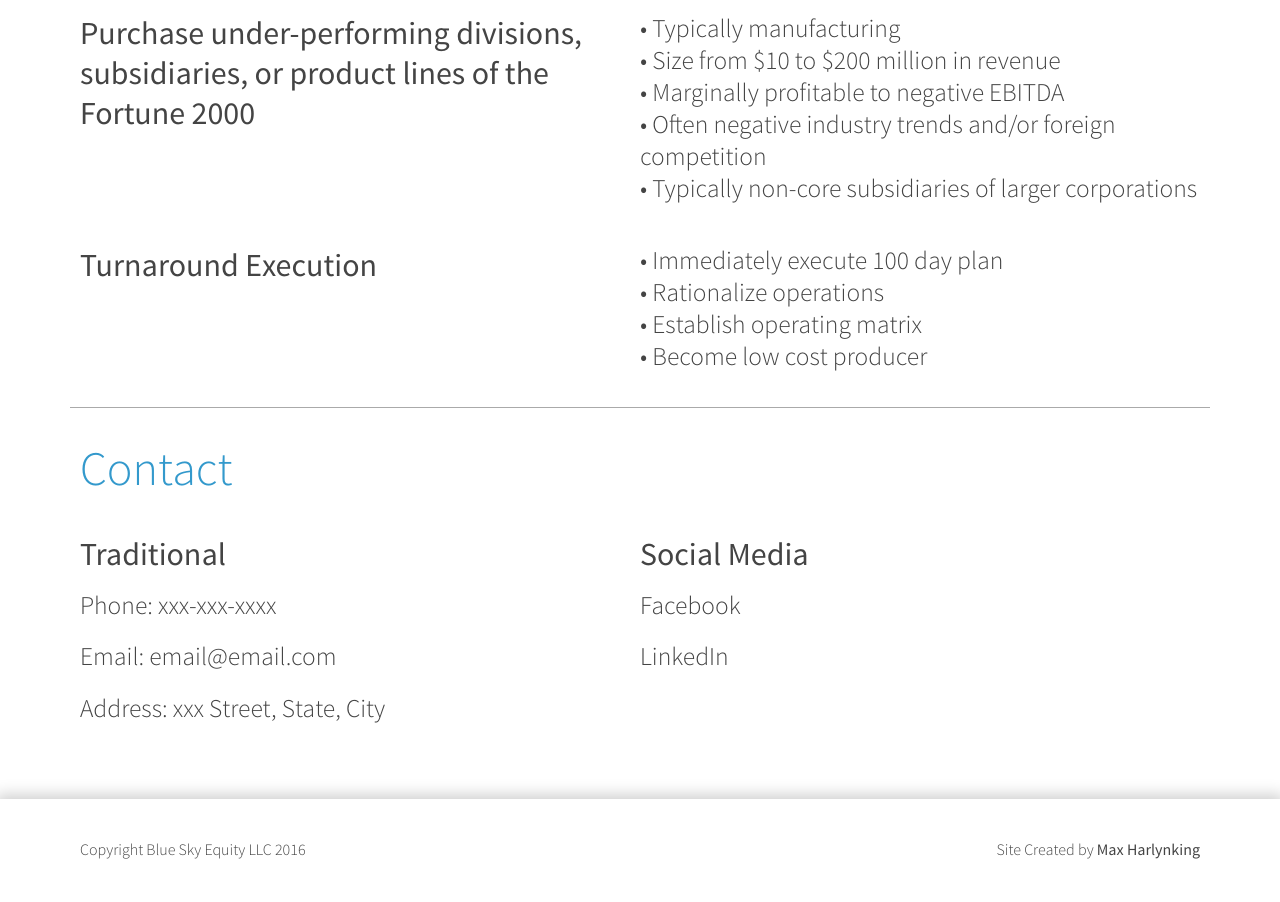
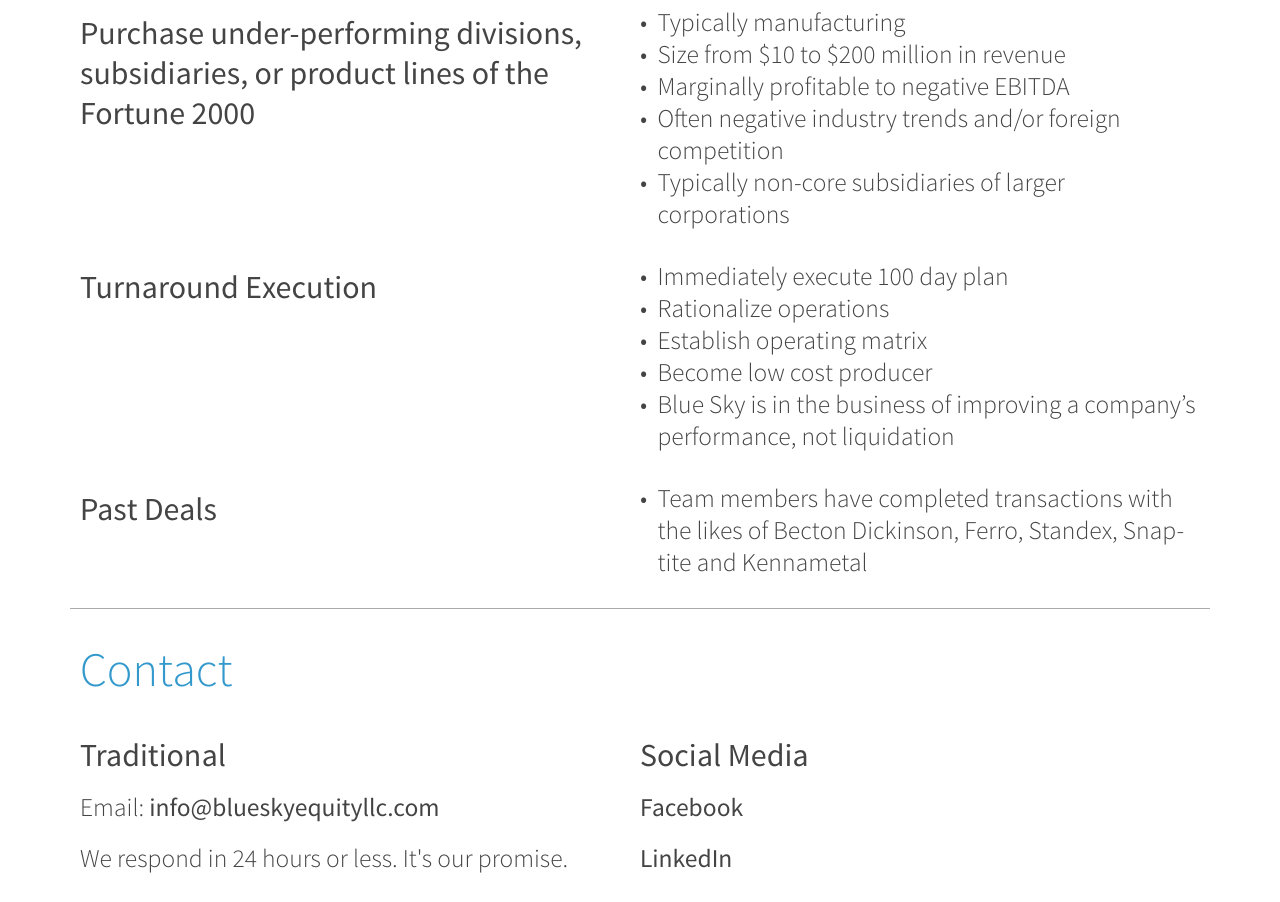
Before and after one commit to harlynkingm/BlueSky, a plain HTML site: page index.html in a window 1280 px wide. Shown: the part 2992-3894 px from the top of the page. Drawn offline with Linux system fonts and the light colour scheme.

Commit message:
made requested changes

```diff
--- a/css/styles.css
+++ b/css/styles.css
@@ -114,6 +114,12 @@ nav{
   font-size: 7em;
 }
 
+.bullet{
+  float:left;
+  padding-right:10px;
+  margin:0;
+}
+
 .separator{
   max-width: 1140px;
   margin: auto;
@@ -144,6 +150,24 @@ footer{
 
 .foot{
   line-height: 100px;
+}
+
+#strategy ul{
+  display: table;
+  margin-left: 0;
+  padding-left: 0;
+  list-style:none;
+}
+
+#strategy li{
+  display: table-row;
+  font-size: 1.6em;
+}
+
+#strategy li::before{
+  content: "•";
+  display: table-cell;
+  padding-right: 0.4em;
 }
 
 @media screen and (max-width:768px) {
--- a/index.html
+++ b/index.html
@@ -130,7 +130,7 @@
         </div>
         <div class="separator"></div>
         <div class="line" style="max-height:30vh;overflow:hidden;margin-top:30px;">
-          <img src="img/trees.jpg" style="width:100%">
+          <img src="img/smoke%20stacks.jpg" style="width:100%">
         </div>
       </div>
       <div id="strategy" class="sect">
@@ -142,24 +142,37 @@
             <h2><strong>Purchase under-performing divisions, subsidiaries, or product lines of the Fortune 2000</strong></h2>
           </div>
           <div class="s-12 l-6">
-            <h3>• Typically manufacturing<br>
-              • Size from $10 to $200 million in revenue<br>
-              • Marginally profitable to negative EBITDA<br>
-              • Often negative industry trends and/or foreign competition<br>
-              • Typically non-core subsidiaries of larger corporations
-            </h3>
+            <ul>
+              <li>Typically manufacturing</li>
+              <li>Size from $10 to $200 million in revenue</li>
+              <li>Marginally profitable to negative EBITDA</li>
+              <li>Often negative industry trends and/or foreign competition</li>
+              <li>Typically non-core subsidiaries of larger corporations</li>
+            </ul>
+          </div>
+        </div>
+        <div class="line" style="margin-bottom:30px">
+          <div class="s-12 l-6">
+            <h2><strong>Turnaround Execution</strong></h2>
+          </div>
+          <div class="s-12 l-6">
+            <ul>
+              <li>Immediately execute 100 day plan</li>
+              <li>Rationalize operations</li>
+              <li>Establish operating matrix</li>
+              <li>Become low cost producer</li>
+              <li>Blue Sky is in the business of improving a company’s performance, not liquidation</li>
+            </ul>
           </div>
         </div>
         <div class="line">
           <div class="s-12 l-6">
-            <h2><strong>Turnaround Execution</strong></h2>
+            <h2><strong>Past Deals</strong></h2>
           </div>
           <div class="s-12 l-6">
-            <h3>• Immediately execute 100 day plan<br>
-              • Rationalize operations<br>
-              • Establish operating matrix<br>
-              • Become low cost producer
-            </h3>
+            <ul>
+              <li>Team members have completed transactions with the likes of Becton Dickinson, Ferro, Standex, Snap-tite and Kennametal</li>
+            </ul>
           </div>
         </div>
         <div class="separator"></div>
@@ -171,16 +184,16 @@
         <div class="line">
           <div class="s-12 l-6">
             <h2><strong>Traditional</strong></h2>
-            <h3 style="line-height:2em">Phone: xxx-xxx-xxxx<br>
-              Email: email@email.com<br>
-              Address: xxx Street, State, City<br>
+            <h3 style="line-height:2em">
+              Email: <a href="mailto:info@blueskyequityllc.com?Subject=Inquiry" style="font-weight:700">info@blueskyequityllc.com</a><br>
+              We respond in 24 hours or less. It's our promise.<br>
             </h3>
           </div>
           <div class="s-12 l-6">
             <h2><strong>Social Media</strong></h2>
             <h3 style="line-height:2em">
-              Facebook<br>
-              LinkedIn<br>
+              <a href="#" style="font-weight:700">Facebook</a><br>
+              <a href="#" style="font-weight:700">LinkedIn</a><br>
             </h3>
           </div>
         </div>
```
Also changed, not shown: img/smoke stacks.jpg (added).
